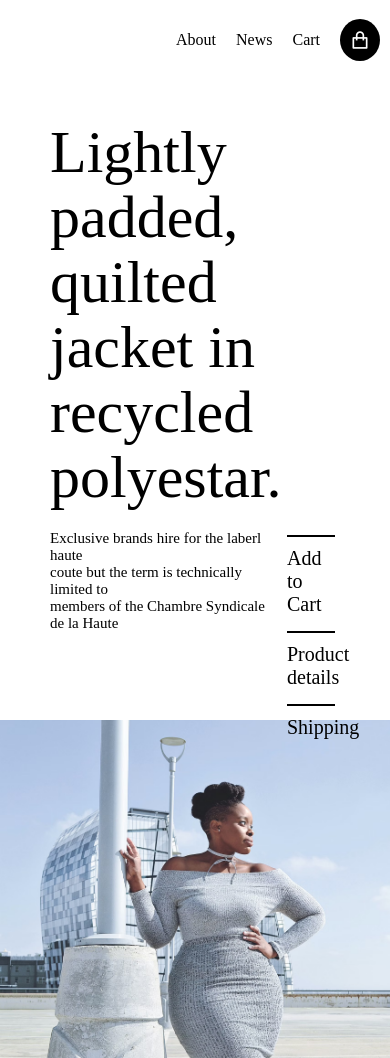
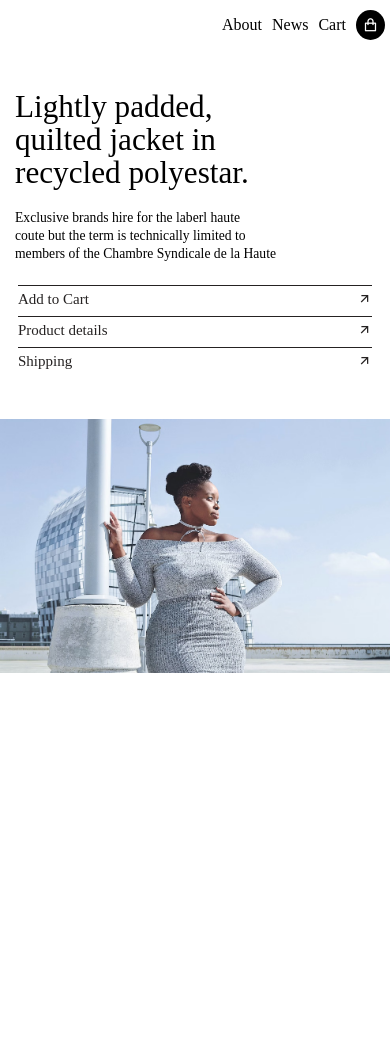
Before and after one commit to GojoHarsh/Responsvie-Landing-pages, a plain HTML site: page First project/index.html in a window 390 px wide. After the commit the page ends 844 px from the top, so only its background shows below. Drawn offline with nearby package versions, Linux system fonts and the light colour scheme.

Commit message:
Responsive

```diff
--- a/First project/style.css
+++ b/First project/style.css
@@ -44,15 +44,18 @@ nav i{
 }
 #center h1{
 
-    font-size: 60px;
-    line-height: 65px;
+    font-size: 4vw;
+    line-height: 4.3vw;
     font-weight: 400;
 }
 #center-in p{
-    font-size: 15px;
+    /* font-size: 15px; */
+    font-size: 1.2vw;
     font-weight: 500;
+    line-height: 1.4vw;
 }
 #center-in{
+    /* background-color: red; */
     height: 150px;
      margin-top: 20px;
 
@@ -66,9 +69,10 @@ nav i{
     width: 20%;
 }
 .element {
+    /* background-color: yellow; */
 
-    margin: 5px;
-    padding: 10px 0;
+    margin: 3px;
+    padding: 5px 0;
     border-top: 2px solid black;
     display: flex;
     justify-content: space-between;
@@ -94,7 +98,103 @@ nav i{
     height: 40%;
     width: 100%;
     background-image: url(PicOne.avif);
+    margin-top: 20px;
 
     background-size: cover;
     background-position: 0 25%;
 }
+
+@media (max-width: 600px) {
+    nav{
+
+        height: 50px;
+        width: 100%;
+        display: flex;
+        align-items: center;
+        justify-content: flex-end;
+        padding: 0 5px;
+        gap: 10px;
+    }
+    nav h4{
+        font-size: 12 px;
+        font-weight: 500;
+
+    }
+    nav i{
+       background-color: black;
+       color: white ;
+       font-size: 15px;
+       padding: 7px;
+       border-radius: 50%;
+
+        }
+        #center {
+
+            width: 100%;
+            padding:40px 15px;
+
+
+        }
+        #center h1{
+
+            font-size: 8vw;
+            line-height: 8.5vw;
+            font-weight: 400;
+        }
+        #center-in p{
+            /* font-size: 15px; */
+            font-size: 3.5vw;
+            font-weight: 500;
+            line-height: 4.5vw;
+        }
+        #center-in{
+            /* background-color: red; */
+            height: 150px;
+             margin-top: 20px;
+
+            display: flex;
+            flex-direction: column;
+            gap: 20px;
+            justify-content: space-between;
+
+
+
+        }
+        #right{
+            width: 100%;
+        }
+        .element {
+            /* background-color: yellow; */
+
+            margin: 3px;
+            padding: 5px 0;
+            border-top: 1px solid rgb(37, 34, 34);
+            display: flex;
+            justify-content: space-between;
+
+
+        }
+        .element a{
+            color:  rgb(37, 34, 34);
+            display: flex;
+            text-decoration: none;
+            font-size: 15px;
+            font-weight: 500;
+        }
+        .element i{
+            font-size: 15px;
+            font-weight: 400;
+            color:  rgb(37, 34, 34);
+            opacity: 1;
+        }
+        #bottom{
+            height: 30%;
+            width: 100%;
+            background-image: url(PicOne.avif);
+            /* margin-top: 50px; */
+
+            background-size: cover;
+
+        }
+
+}
```
